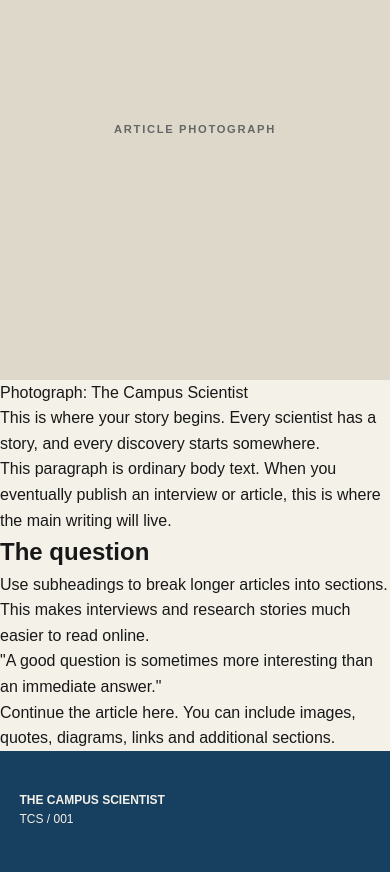
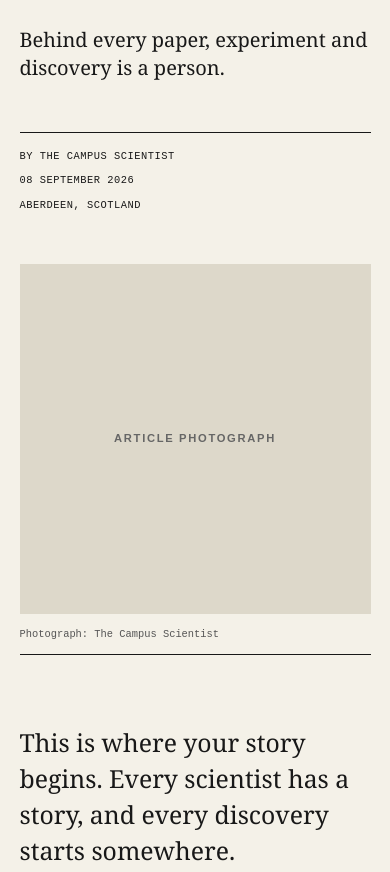
Before and after one commit to TheCampusScientist/the-campus-scientist, a plain HTML site: page article.html in a window 390 px wide. Shown: the part 800-1672 px from the top of the page. Drawn offline with Linux system fonts and the light colour scheme.

Commit message:
Add styles for article layout and mobile responsiveness

```diff
--- a/css/style.css
+++ b/css/style.css
@@ -393,3 +393,191 @@ footer {
         text-align: left;
     }
 }
+/* =========================================================
+   ARTICLE PAGES
+   ========================================================= */
+
+.article {
+    width: 100%;
+}
+
+
+/* ---------- ARTICLE HEADER ---------- */
+
+.article-header {
+    max-width: 1200px;
+    margin: 0 auto;
+    padding: 110px 5vw 70px;
+}
+
+.article-header h1 {
+    max-width: 1000px;
+
+    font-family: Georgia, "Times New Roman", serif;
+    font-size: clamp(3.5rem, 8vw, 8rem);
+    font-weight: normal;
+    line-height: 0.92;
+    letter-spacing: -0.055em;
+}
+
+.article-subtitle {
+    max-width: 650px;
+
+    margin-top: 40px;
+
+    font-family: Georgia, "Times New Roman", serif;
+    font-size: 1.5rem;
+    line-height: 1.4;
+}
+
+
+/* ---------- ARTICLE METADATA ---------- */
+
+.article-meta {
+    display: flex;
+    flex-wrap: wrap;
+    gap: 25px;
+
+    margin-top: 50px;
+    padding-top: 15px;
+
+    border-top: 1px solid var(--ink);
+
+    font-family: monospace;
+    font-size: 0.65rem;
+    letter-spacing: 0.05em;
+}
+
+
+/* ---------- ARTICLE IMAGE ---------- */
+
+.article-image {
+    margin: 0 5vw;
+}
+
+.article-image .image-placeholder {
+    min-height: 650px;
+}
+
+.image-caption {
+    padding: 12px 0;
+
+    font-family: monospace;
+    font-size: 0.65rem;
+    color: #555;
+
+    border-bottom: 1px solid var(--ink);
+}
+
+
+/* ---------- ARTICLE BODY ---------- */
+
+.article-content {
+    max-width: 720px;
+
+    margin: 100px auto;
+    padding: 0 30px;
+
+    font-size: 1.08rem;
+    line-height: 1.8;
+}
+
+.article-content p {
+    margin-bottom: 30px;
+}
+
+.article-intro {
+    font-family: Georgia, "Times New Roman", serif;
+
+    font-size: 1.55rem;
+    line-height: 1.45;
+}
+
+
+/* ---------- ARTICLE HEADINGS ---------- */
+
+.article-content h2 {
+    margin: 80px 0 25px;
+
+    font-family: Georgia, "Times New Roman", serif;
+    font-size: 2.8rem;
+    font-weight: normal;
+    line-height: 1;
+    letter-spacing: -0.035em;
+}
+
+
+/* ---------- BLOCKQUOTES ---------- */
+
+.article-content blockquote {
+    margin: 70px 0;
+    padding: 35px 0;
+
+    border-top: 2px solid var(--ink);
+    border-bottom: 2px solid var(--ink);
+
+    font-family: Georgia, "Times New Roman", serif;
+    font-size: 2.2rem;
+    line-height: 1.15;
+
+    text-align: center;
+}
+
+
+/* ---------- ARTICLE FOOTER ---------- */
+
+.article-footer {
+    max-width: 720px;
+
+    margin: 100px auto;
+    padding: 30px;
+
+    border-top: 2px solid var(--ink);
+    border-bottom: 2px solid var(--ink);
+
+    font-family: monospace;
+    font-size: 0.7rem;
+}
+
+
+/* ---------- ARTICLE MOBILE ---------- */
+
+@media (max-width: 800px) {
+
+    .article-header {
+        padding: 70px 5vw 50px;
+    }
+
+    .article-header h1 {
+        font-size: clamp(3rem, 15vw, 5rem);
+    }
+
+    .article-subtitle {
+        font-size: 1.25rem;
+    }
+
+    .article-meta {
+        flex-direction: column;
+        gap: 8px;
+    }
+
+    .article-image .image-placeholder {
+        min-height: 350px;
+    }
+
+    .article-content {
+        margin: 70px auto;
+        padding: 0 5vw;
+
+        font-size: 1rem;
+    }
+
+    .article-content h2 {
+        font-size: 2.2rem;
+        margin-top: 60px;
+    }
+
+    .article-content blockquote {
+        font-size: 1.7rem;
+    }
+}
```
